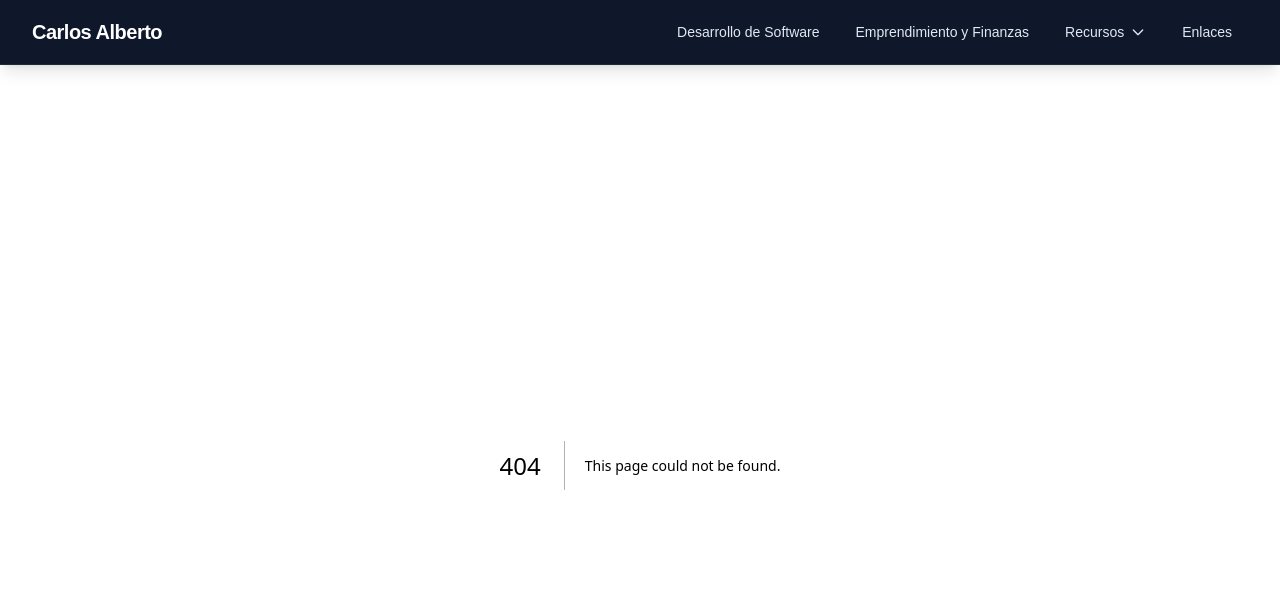
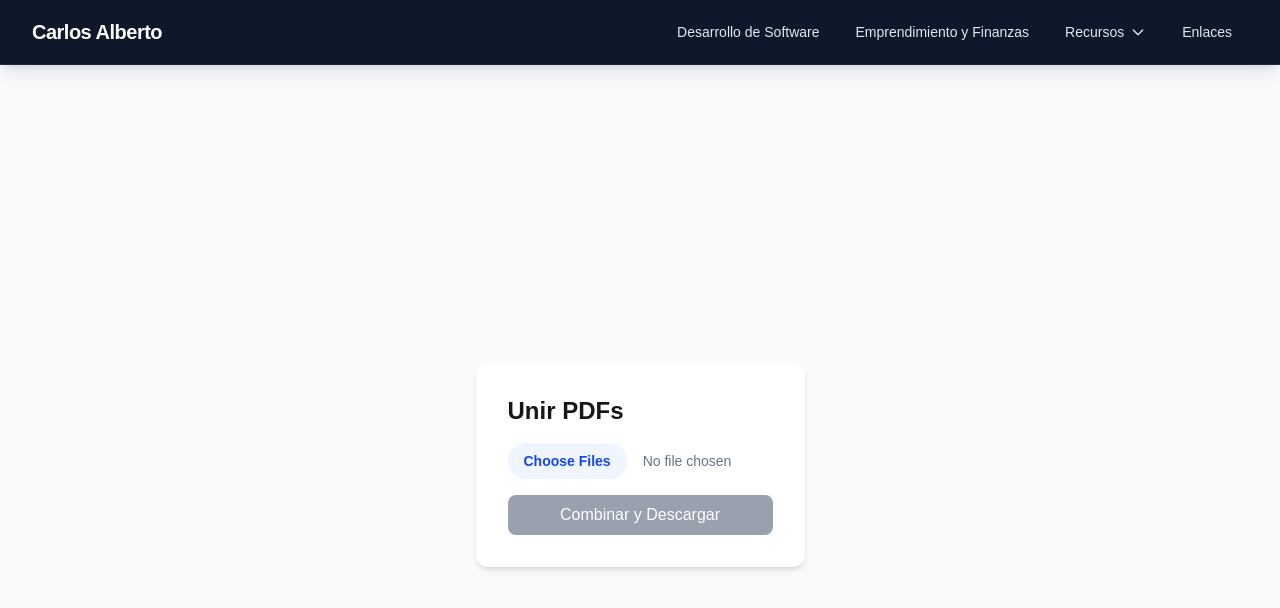
Before and after one commit to carlosalbertoxw/carlosalbertoxw.github.io, a Next.js app: page /tools/pdfMerger in a window 1280 px wide. Before the commit this address had no page. Shown: the top 608 px of the page. Built offline with nearby package versions, Linux system fonts and the light colour scheme.

Commit message:
Se agrega pdfMerger

```diff
--- a/src/app/page.tsx
+++ b/src/app/page.tsx
@@ -82,6 +82,14 @@ export default function Home() {
                   Segmenta archivos PDF en documentos individuales por página de manera segura.
                 </p>
               </Link>
+              <Link href="/tools/pdfMerger" className="block bg-white p-6 rounded-2xl shadow-sm border border-slate-100 hover:border-blue-300 hover:shadow-md transition-all group">
+                <h3 className="text-lg font-bold text-slate-900 group-hover:text-blue-600 mb-2 transition-colors">
+                  Unir PDF
+                </h3>
+                <p className="text-slate-600 text-sm">
+                  Combina múltiples archivos PDF en un solo documento de forma segura.
+                </p>
+              </Link>
               <Link href="/tools/textToBinary" className="block bg-white p-6 rounded-2xl shadow-sm border border-slate-100 hover:border-blue-300 hover:shadow-md transition-all group">
                 <h3 className="text-lg font-bold text-slate-900 group-hover:text-blue-600 mb-2 transition-colors">
                   Traductor de Texto a Binario
--- /dev/null
+++ b/src/app/tools/pdfMerger/PdfMerger.tsx
@@ -0,0 +1,87 @@
+"use client";
+
+import React, { useState } from 'react';
+import { PDFDocument } from 'pdf-lib';
+
+export default function PdfMerger() {
+  const [files, setFiles] = useState<File[]>([]);
+  const [merging, setMerging] = useState(false);
+
+  const handleFileChange = (e: React.ChangeEvent<HTMLInputElement>) => {
+    if (e.target.files) {
+      setFiles(Array.from(e.target.files));
+    }
+  };
+
+  const mergePDFs = async () => {
+    if (files.length < 2) return alert("Selecciona al menos 2 archivos");
+
+    setMerging(true);
+    try {
+      // 1. Crear un nuevo documento PDF
+      const mergedPdf = await PDFDocument.create();
+
+      for (const file of files) {
+        // 2. Leer el archivo como ArrayBuffer
+        const arrayBuffer = await file.arrayBuffer();
+        const pdf = await PDFDocument.load(arrayBuffer);
+
+        // 3. Copiar todas las páginas del PDF actual
+        const copiedPages = await mergedPdf.copyPages(pdf, pdf.getPageIndices());
+
+        // 4. Añadirlas al documento final
+        copiedPages.forEach((page) => mergedPdf.addPage(page));
+      }
+
+      // 5. Guardar el resultado y generar la descarga
+      const mergedPdfBytes = await mergedPdf.save();
+
+      // Creamos un Blob a partir de una copia explícita de los bytes
+      const blob = new Blob([new Uint8Array(mergedPdfBytes)], { type: 'application/pdf' });
+
+      const url = URL.createObjectURL(blob);
+
+      const link = document.createElement('a');
+      link.href = url;
+      link.download = 'archivo_combinado.pdf';
+      link.click();
+
+      URL.revokeObjectURL(url);
+    } catch (error) {
+      console.error("Error al fusionar:", error);
+      alert("Hubo un error al procesar los archivos.");
+    } finally {
+      setMerging(false);
+    }
+  };
+
+  return (
+    <div className="min-h-screen flex items-center justify-center p-8 bg-gray-50">
+        <div className="p-8 max-w-lg mx-auto bg-white rounded-xl shadow-md space-y-4">
+            <h2 className="text-2xl font-bold">Unir PDFs</h2>
+
+            <input
+                type="file"
+                multiple
+                accept=".pdf"
+                onChange={handleFileChange}
+                className="block w-full text-sm text-gray-500 file:mr-4 file:py-2 file:px-4 file:rounded-full file:border-0 file:text-sm file:font-semibold file:bg-blue-50 file:text-blue-700 hover:file:bg-blue-100"
+            />
+
+            {files.length > 0 && (
+                <ul className="text-sm text-gray-600">
+                {files.map((f, i) => <li key={i}>• {f.name}</li>)}
+                </ul>
+            )}
+
+            <button
+                onClick={mergePDFs}
+                disabled={merging || files.length < 2}
+                className="w-full bg-blue-600 text-white py-2 rounded-lg hover:bg-blue-700 disabled:bg-gray-400 transition"
+            >
+                {merging ? 'Procesando...' : 'Combinar y Descargar'}
+            </button>
+        </div>
+    </div>
+  );
+}
--- /dev/null
+++ b/src/app/tools/pdfMerger/page.tsx
@@ -0,0 +1,11 @@
+import { Metadata } from "next";
+import PdfMerger from "./PdfMerger";
+
+export const metadata: Metadata = {
+  title: "Unir PDF",
+  description: "Combina múltiples archivos PDF en un solo documento de forma segura.",
+};
+
+export default function Page() {
+  return <PdfMerger />;
+}
```
